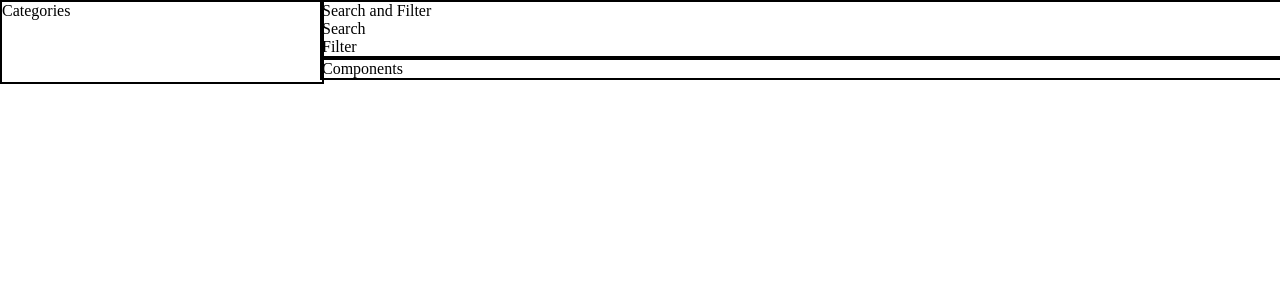
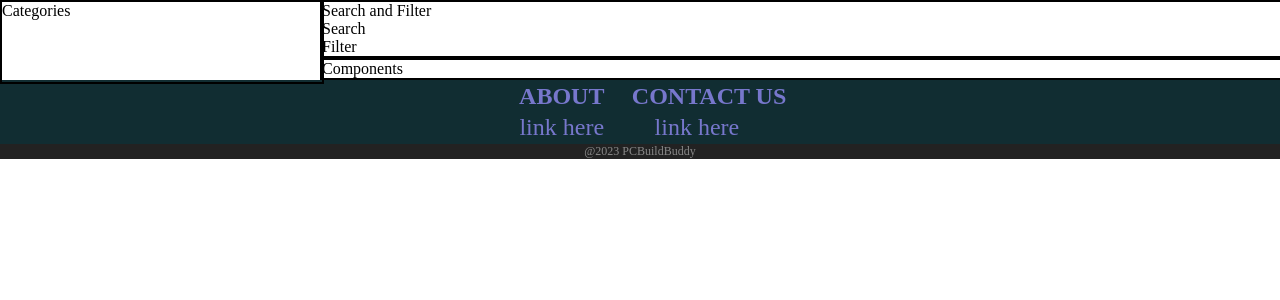
Before and after one commit to Fullchord/PCBuildBuddy, a React (Vite) app in the folder frontend/: page /build in a window 1280 px wide. Shown: the top 300 px of the page. Built offline with nearby package versions, Linux system fonts and the light colour scheme.

Commit message:
Implemented footer component placeholder

```diff
--- a/frontend/src/components/footer.css
+++ b/frontend/src/components/footer.css
@@ -0,0 +1,30 @@
+.footer {
+    font-size: 1.5em;
+    text-align: center;
+    align-content: center;
+    background-color: #112D32;
+    color: #77C;
+}
+
+.table {
+    text-align: center;
+    margin-left: auto;
+    margin-right: auto;
+    white-space: nowrap;
+}
+
+.td {
+    padding-left: 10%;
+    padding-right: 0%;
+}
+
+.tr {
+    border-bottom: solid .05em  #77C
+}
+
+.p {
+    font-size: .5em;
+    text-align: center;
+    background-color: #222;
+    color: #888;
+}
--- a/frontend/src/components/footer.jsx
+++ b/frontend/src/components/footer.jsx
@@ -2,7 +2,18 @@ import "./footer.css";
 
 const Footer = () => {
     return (
-        <footer>
+        <footer className="footer">
+            <table className="table">
+                <tr className="tr">
+                    <th>ABOUT</th>
+                    <th className="td">CONTACT US</th>
+                </tr>
+                <tr>
+                    <td>link here</td>
+                    <td className="td">link here</td>
+                </tr>
+            </table>
+            <p className="p">@2023 PCBuildBuddy</p>
         </footer>
     );
 }
--- a/frontend/src/pages/index.jsx
+++ b/frontend/src/pages/index.jsx
@@ -2,6 +2,7 @@ import "./index.css";
 import "../components/nav";
 import Nav from "../components/nav.jsx";
 import Button from "../components/button.jsx";
+import Footer from "../components/footer.jsx";
 
 const Index = () => {
 
@@ -9,7 +10,9 @@ const Index = () => {
         <>
             <Nav/>
             <Button/>
-            <h1>This is the home page!</h1>
+            <h1>Title</h1>
+            <p>What is PC Build Buddy</p>
+            <Button/>
         </>
     );
 }
```
